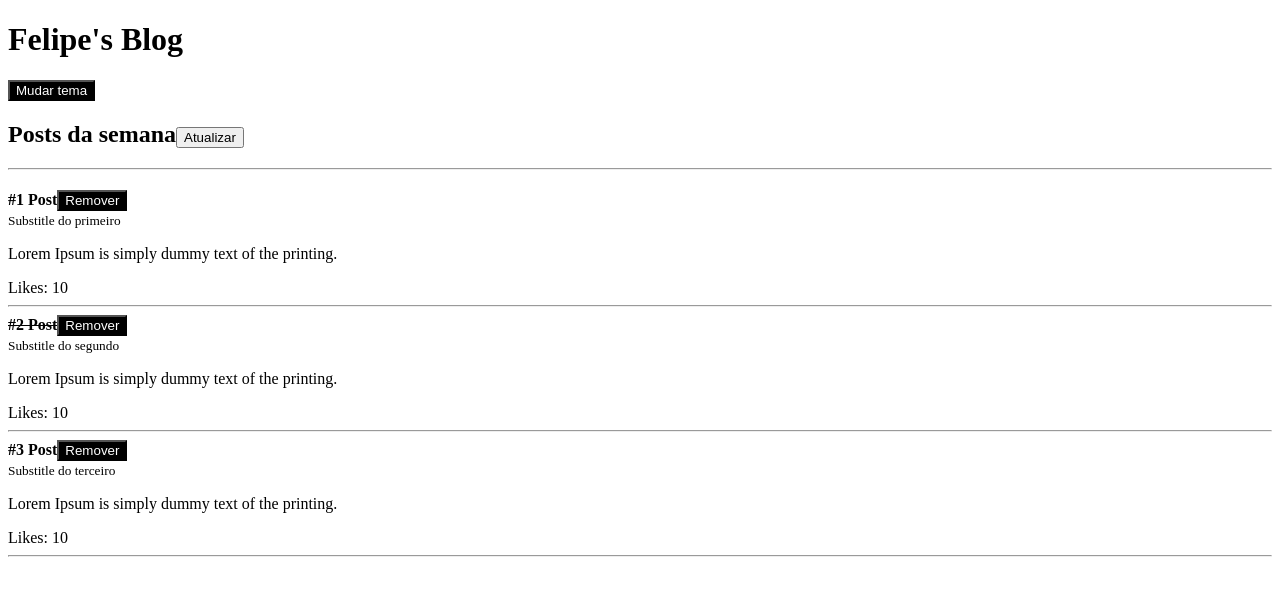
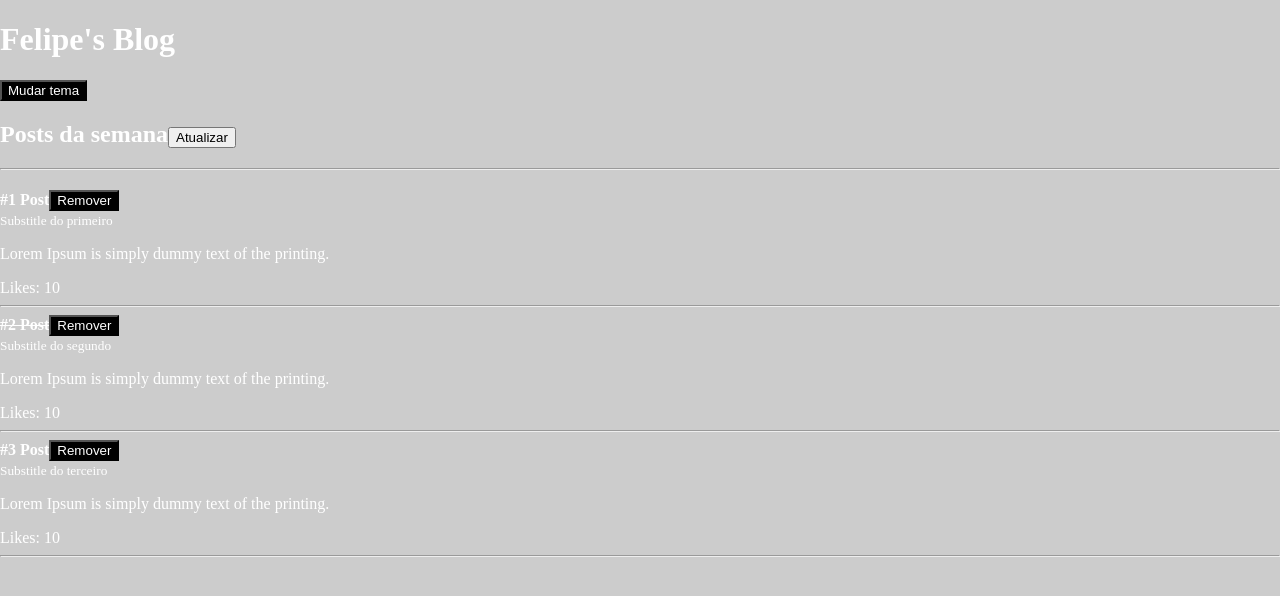
Before and after one commit to felipemarqs/react-fundamentos, a React app: page / in a window 1280 px wide. Shown: the top 596 px of the page. Built offline with nearby package versions, Linux system fonts and the light colour scheme.

Commit message:
Styles loaded

```diff
--- /dev/null
+++ b/src/Header.css
@@ -0,0 +1,3 @@
+.title {
+    color: #637BF3 ;
+}
--- a/src/Header.jsx
+++ b/src/Header.jsx
@@ -1,6 +1,7 @@
 import React, { useContext } from "react";
 import Button from "./Button.jsx";
 import { ThemeContext } from "./ThemeContext.jsx";
+import './Header.css'
 
 const Header = ({ title, children, theme }) => {
   const { onToggleTheme } = useContext(ThemeContext);
--- /dev/null
+++ b/src/index.css
@@ -0,0 +1,6 @@
+body {
+    background-color: #ccc;
+    margin: 0;
+    padding: 0;
+    color: #fff;
+}
--- a/src/index.js
+++ b/src/index.js
@@ -1,6 +1,7 @@
 import React from "react";
 import ReactDOM from "react-dom";
-import App from './App.jsx'
+import App from './App.jsx';
+import './index.css'
 
 ReactDOM.render(
   <App />,
--- a/webpack.config.js
+++ b/webpack.config.js
@@ -23,7 +23,15 @@ module.exports = {
             },
             {
                 text: /\.css$/,
-                use: ['style-loader','css-loader' ]
+                use: [
+                    'style-loader',
+                    {
+                        loader: 'css-loader',
+                        options: {
+                            modules: true
+                        }
+                    },
+                ]
             }
         ],
     },
```
